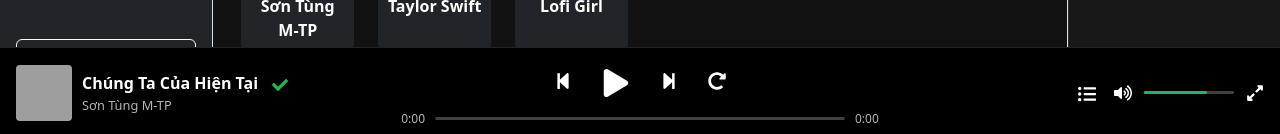
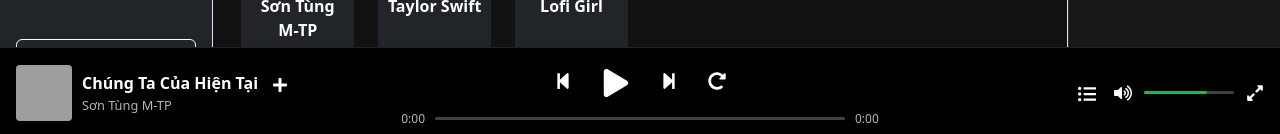
Before and after one commit to NinhLPH/online-music-web, a React (Create React App) app: page /home in a window 1280 px wide. Shown: the part 663-797 px from the top of the page. Built offline with nearby package versions, Linux system fonts and the light colour scheme; data requests are answered from the project's data file; grey boxes are pictures that could not be loaded.

Commit message:
Update PlayerBar and SongDetail components, add PlayPauseButton component, and adjust QueueContext logic

```diff
--- a/db.json
+++ b/db.json
@@ -8,8 +8,7 @@
       "favorites": [
         202,
         201,
-        302,
-        101
+        302
       ]
     },
     {
--- /dev/null
+++ b/src/components/PlayPauseButton.js
@@ -0,0 +1,76 @@
+import React from "react";
+import { FaPlay, FaPause } from "react-icons/fa";
+import { useQueue } from "../context/QueueContext";
+
+/**
+ * Component phát / tạm dừng nhạc cho 1 bài cụ thể.
+ * @param {Object} song - Bài hát cần play/pause.
+ * @param {boolean} [showText=false] - Có hiển thị chữ "Play"/"Pause" hay không.
+ */
+const PlayPauseButton = ({ song, showText = false }) => {
+    const {
+        currentSong,
+        playSong,
+    } = useQueue();
+
+    // ✅ Xác định xem bài này có đang phát không
+    const isCurrent = currentSong && currentSong.id === song.id;
+
+    // ✅ Lưu trạng thái phát của toàn player (nhận qua custom event)
+    const [isPlaying, setIsPlaying] = React.useState(false);
+    React.useEffect(() => {
+        const handlePlay = () => setIsPlaying(true);
+        const handlePause = () => setIsPlaying(false);
+        window.addEventListener("playerPlay", handlePlay);
+        window.addEventListener("playerPause", handlePause);
+        return () => {
+            window.removeEventListener("playerPlay", handlePlay);
+            window.removeEventListener("playerPause", handlePause);
+        };
+    }, []);
+
+    const handleClick = () => {
+        if (!song) return;
+        // Nếu đang phát bài khác → phát bài mới
+        if (!isCurrent) {
+            playSong(song.id);
+            window.dispatchEvent(new CustomEvent("playerPlay"));
+            return;
+        }
+
+        // Nếu là bài hiện tại → toggle play/pause
+        const audio = document.querySelector("audio");
+        if (!audio) return;
+        if (audio.paused) {
+            audio.play();
+            window.dispatchEvent(new CustomEvent("playerPlay"));
+        } else {
+            audio.pause();
+            window.dispatchEvent(new CustomEvent("playerPause"));
+        }
+    };
+
+    const playingThisSong = isCurrent && isPlaying;
+
+    return (
+        <button
+            onClick={handleClick}
+            style={{
+                background: "none",
+                border: "none",
+                cursor: "pointer",
+                color: "#fff",
+                display: "flex",
+                alignItems: "center",
+                gap: 6,
+                fontSize: 16,
+            }}
+            title={playingThisSong ? "Tạm dừng" : "Phát"}
+        >
+            {playingThisSong ? <FaPause /> : <FaPlay />}
+            {showText && (playingThisSong ? "Pause" : "Play")}
+        </button>
+    );
+};
+
+export default PlayPauseButton;
--- a/src/components/PlayerBar.js
+++ b/src/components/PlayerBar.js
@@ -47,7 +47,7 @@ const PlayerBar = ({ onShowSongDetail }) => {
         };
         fetchData();
         // eslint-disable-next-line react-hooks/exhaustive-deps
-    }, []); // ✅ chạy đúng 1 lần
+    }, []);
 
     // 🧩 Lấy danh sách yêu thích ban đầu
     useEffect(() => {
@@ -77,18 +77,49 @@ const PlayerBar = ({ onShowSongDetail }) => {
         audio.load();
         audio.onloadedmetadata = () => setDuration(audio.duration);
 
+        // ✅ Phát tín hiệu đổi bài
+        window.dispatchEvent(new CustomEvent("playerSongChange", { detail: currentSong }));
+
         if (isPlaying) {
-            audio.play().catch((err) => console.error("Không thể phát bài:", err));
+            audio.play().then(() => {
+                window.dispatchEvent(new CustomEvent("playerPlay"));
+            }).catch((err) => console.error("Không thể phát bài:", err));
         } else {
             audio.pause();
+            window.dispatchEvent(new CustomEvent("playerPause"));
         }
     }, [currentSong, isPlaying]);
 
+    useEffect(() => {
+        // Lắng nghe sự kiện từ SongDetail
+        const handlePlay = () => {
+            if (!audioRef.current) return;
+            audioRef.current.play().catch((err) => console.error("Không thể phát:", err));
+            setIsPlaying(true);
+        };
+
+        const handlePause = () => {
+            if (!audioRef.current) return;
+            audioRef.current.pause();
+            setIsPlaying(false);
+        };
+
+        window.addEventListener("playerPlay", handlePlay);
+        window.addEventListener("playerPause", handlePause);
+
+        return () => {
+            window.removeEventListener("playerPlay", handlePlay);
+            window.removeEventListener("playerPause", handlePause);
+        };
+    }, []);
+
+    // 🧩 Theo dõi tiến trình
     const handleTimeUpdate = () => {
         const audio = audioRef.current;
         if (audio && duration > 0) setProgress((audio.currentTime / duration) * 100);
     };
 
+    // 🧩 Bấm để tua
     const handleSeekClick = (e) => {
         const rect = e.currentTarget.getBoundingClientRect();
         const clickX = e.clientX - rect.left;
@@ -98,6 +129,7 @@ const PlayerBar = ({ onShowSongDetail }) => {
         setProgress(percent);
     };
 
+    // 🧩 Âm lượng
     const handleVolumeClick = (e) => {
         const rect = e.currentTarget.getBoundingClientRect();
         const clickX = e.clientX - rect.left;
@@ -106,10 +138,12 @@ const PlayerBar = ({ onShowSongDetail }) => {
         if (audioRef.current) audioRef.current.volume = percent / 100;
     };
 
+    // 🧩 Replay
     const replaySong = () => {
         if (audioRef.current) audioRef.current.currentTime = 0;
     };
 
+    // 🧩 Format thời gian
     const formatTime = (sec) => {
         if (!sec || isNaN(sec)) return "0:00";
         const m = Math.floor(sec / 60);
@@ -155,6 +189,22 @@ const PlayerBar = ({ onShowSongDetail }) => {
         } catch (err) {
             console.error("Lỗi khi cập nhật yêu thích:", err);
             showToast("Không thể cập nhật danh sách yêu thích");
+        }
+    };
+
+    // 🎵 Play/Pause
+    const togglePlayPause = () => {
+        const audio = audioRef.current;
+        if (!audio) return;
+        if (isPlaying) {
+            audio.pause();
+            setIsPlaying(false);
+            window.dispatchEvent(new CustomEvent("playerPause"));
+        } else {
+            audio.play().then(() => {
+                setIsPlaying(true);
+                window.dispatchEvent(new CustomEvent("playerPlay"));
+            }).catch((err) => console.error("Không thể phát:", err));
         }
     };
 
@@ -261,7 +311,7 @@ const PlayerBar = ({ onShowSongDetail }) => {
                     zIndex: 1000,
                 }}
             >
-                {/* Bên trái: thông tin bài */}
+                {/* Bên trái */}
                 <div className="d-flex align-items-center" style={{ width: "25%" }}>
                     <img
                         src={`https://picsum.photos/seed/${currentSong.id}/80`}
@@ -301,22 +351,16 @@ const PlayerBar = ({ onShowSongDetail }) => {
                     </div>
                 </div>
 
-                {/* Giữa: điều khiển */}
+                {/* Giữa */}
                 <div className="d-flex flex-column align-items-center" style={{ width: "50%" }}>
                     <div className="d-flex align-items-center mb-2" style={{ gap: 18 }}>
-                        <button
-                            title="Previous"
-                            style={iconBtn}
-                            onClick={playPrevSong}
-                            onMouseEnter={hoverIn}
-                            onMouseLeave={hoverOut}
-                        >
+                        <button title="Previous" style={iconBtn} onClick={playPrevSong} onMouseEnter={hoverIn} onMouseLeave={hoverOut}>
                             <FaStepBackward />
                         </button>
 
                         <button
                             title={isPlaying ? "Pause" : "Play"}
-                            onClick={() => setIsPlaying(!isPlaying)}
+                            onClick={togglePlayPause}
                             style={{ ...iconBtn, fontSize: 28 }}
                             onMouseEnter={hoverIn}
                             onMouseLeave={hoverOut}
@@ -324,23 +368,11 @@ const PlayerBar = ({ onShowSongDetail }) => {
                             {isPlaying ? <FaPause /> : <FaPlay />}
                         </button>
 
-                        <button
-                            title="Next"
-                            style={iconBtn}
-                            onClick={nextSong}
-                            onMouseEnter={hoverIn}
-                            onMouseLeave={hoverOut}
-                        >
+                        <button title="Next" style={iconBtn} onClick={nextSong} onMouseEnter={hoverIn} onMouseLeave={hoverOut}>
                             <FaStepForward />
                         </button>
 
-                        <button
-                            title="Replay song"
-                            style={iconBtn}
-                            onClick={replaySong}
-                            onMouseEnter={hoverIn}
-                            onMouseLeave={hoverOut}
-                        >
+                        <button title="Replay song" style={iconBtn} onClick={replaySong} onMouseEnter={hoverIn} onMouseLeave={hoverOut}>
                             <FaRedoAlt />
                         </button>
                     </div>
@@ -376,7 +408,7 @@ const PlayerBar = ({ onShowSongDetail }) => {
                     </div>
                 </div>
 
-                {/* Bên phải: volume + queue */}
+                {/* Bên phải */}
                 <div className="d-flex align-items-center justify-content-end" style={{ width: "25%", gap: 12 }}>
                     <button
                         title="Danh sách chờ"
@@ -412,6 +444,7 @@ const PlayerBar = ({ onShowSongDetail }) => {
                     <FaExpandAlt style={iconBtn} />
                 </div>
 
+                {/* Audio */}
                 <audio ref={audioRef} onTimeUpdate={handleTimeUpdate} onEnded={nextSong} />
             </div>
         </>
--- a/src/context/QueueContext.js
+++ b/src/context/QueueContext.js
@@ -5,32 +5,23 @@ const QueueContext = createContext();
 
 export const QueueProvider = ({ children }) => {
     const [isQueueVisible, setIsQueueVisible] = useState(false);
-    const [allSongs, setAllSongs] = useState([]); // toàn bộ danh sách từ DB
+    const [allSongs, setAllSongs] = useState([]);
     const [currentSong, setCurrentSong] = useState(null);
-    const [queue, setQueue] = useState([]); // các bài user-add, đầu = sẽ phát ngay sau current
-    const [history, setHistory] = useState([]); // stack để prev
+    const [queue, setQueue] = useState([]);
+    const [history, setHistory] = useState([]);
+    const [isPlaying, setIsPlaying] = useState(false); // 🔥 thêm trạng thái phát nhạc
 
     const toggleQueue = () => setIsQueueVisible((p) => !p);
 
-    /**
-     * Gán danh sách DB.
-     * Nếu chưa có currentSong, set bài đầu làm current và queue mặc định là các bài sau nó.
-     */
     const setSongList = (songs) => {
         setAllSongs(songs || []);
         if (!currentSong && songs && songs.length > 0) {
             setCurrentSong(songs[0]);
-            setQueue([]); // giữ queue user-add rỗng ban đầu
+            setQueue([]);
             setHistory([]);
         }
     };
 
-    /**
-     * Play 1 bài cụ thể (do user click ở UI).
-     * - Lưu current vào history (nếu có)
-     * - Set current = target
-     * - Giữ nguyên queue (các bài user-add vẫn nằm chờ)
-     */
     const playSong = (songId) => {
         const target =
             queue.find((s) => s.id === songId) ||
@@ -39,15 +30,9 @@ export const QueueProvider = ({ children }) => {
         if (!target) return;
         if (currentSong) setHistory((h) => [...h, currentSong]);
         setCurrentSong(target);
-        // Không auto-clear queue — keep user-added queue as-is; they will play first after current
+        setIsPlaying(true); // 🔥 phát luôn
     };
 
-    /**
-     * Thêm bài vào hàng chờ theo kiểu "play next" (chèn vào đầu queue).
-     * - Nếu bài đang là current => không thêm.
-     * - Nếu đã có trong queue => move lên đầu.
-     * - Tránh duplicate.
-     */
     const addToQueue = (song) => {
         if (!song) return;
         if (currentSong && song.id === currentSong.id) return;
@@ -55,7 +40,6 @@ export const QueueProvider = ({ children }) => {
         setQueue((prev) => {
             const idx = prev.findIndex((s) => s.id === song.id);
             if (idx !== -1) {
-                // move existing item to head
                 const newQ = [...prev];
                 const [item] = newQ.splice(idx, 1);
                 return [item, ...newQ];
@@ -64,9 +48,6 @@ export const QueueProvider = ({ children }) => {
         });
     };
 
-    /**
-     * Lấy phần còn lại từ allSongs sau current, loại bỏ các bài đã có trong queue
-     */
     const getRemainingFromAll = () => {
         if (!currentSong) return allSongs.slice();
         const idx = allSongs.findIndex((s) => s.id === currentSong.id);
@@ -74,18 +55,13 @@ export const QueueProvider = ({ children }) => {
         return rem.filter((s) => !queue.some((q) => q.id === s.id));
     };
 
-    /**
-     * nextSong: Logic khi bấm Next hoặc bài kết thúc:
-     * - Nếu queue có item -> shift từ queue (đầu) -> play
-     * - Else lấy item đầu từ remaining in allSongs -> play
-     * - Nếu hết -> vòng về đầu allSongs
-     */
     const nextSong = () => {
         if (queue.length > 0) {
             const [next, ...rest] = queue;
             if (currentSong) setHistory((h) => [...h, currentSong]);
             setCurrentSong(next);
             setQueue(rest);
+            setIsPlaying(true);
             return;
         }
 
@@ -93,30 +69,31 @@ export const QueueProvider = ({ children }) => {
         if (remaining.length > 0) {
             if (currentSong) setHistory((h) => [...h, currentSong]);
             setCurrentSong(remaining[0]);
+            setIsPlaying(true);
             return;
         }
 
-        // hết danh sách -> loop về đầu allSongs (tuỳ ý)
         if (allSongs.length > 0) {
             if (currentSong) setHistory((h) => [...h, currentSong]);
             setCurrentSong(allSongs[0]);
+            setIsPlaying(true);
         }
     };
 
-    /**
-     * Prev: lấy từ history stack nếu có
-     */
     const playPrevSong = () => {
         if (history.length === 0) return;
         const prev = history[history.length - 1];
         setHistory((h) => h.slice(0, h.length - 1));
-        // khi đi lùi, không auto đưa current vào queue (để tránh thay đổi order bất ngờ)
         setCurrentSong(prev);
+        setIsPlaying(true);
     };
 
-    const clearQueue = () => {
-        setQueue([]);
-    };
+    const clearQueue = () => setQueue([]);
+
+    // 🔥 Các hàm điều khiển player toàn cục
+    const play = () => setIsPlaying(true);
+    const pause = () => setIsPlaying(false);
+    const togglePlayPause = () => setIsPlaying((prev) => !prev);
 
     return (
         <QueueContext.Provider
@@ -132,6 +109,12 @@ export const QueueProvider = ({ children }) => {
                 nextSong,
                 playPrevSong,
                 clearQueue,
+                // 🎧 Trạng thái phát
+                isPlaying,
+                setIsPlaying,
+                play,
+                pause,
+                togglePlayPause,
             }}
         >
             {children}
```
Also changed, not shown: src/components/SongDetail.js (+9 -11 lines).
